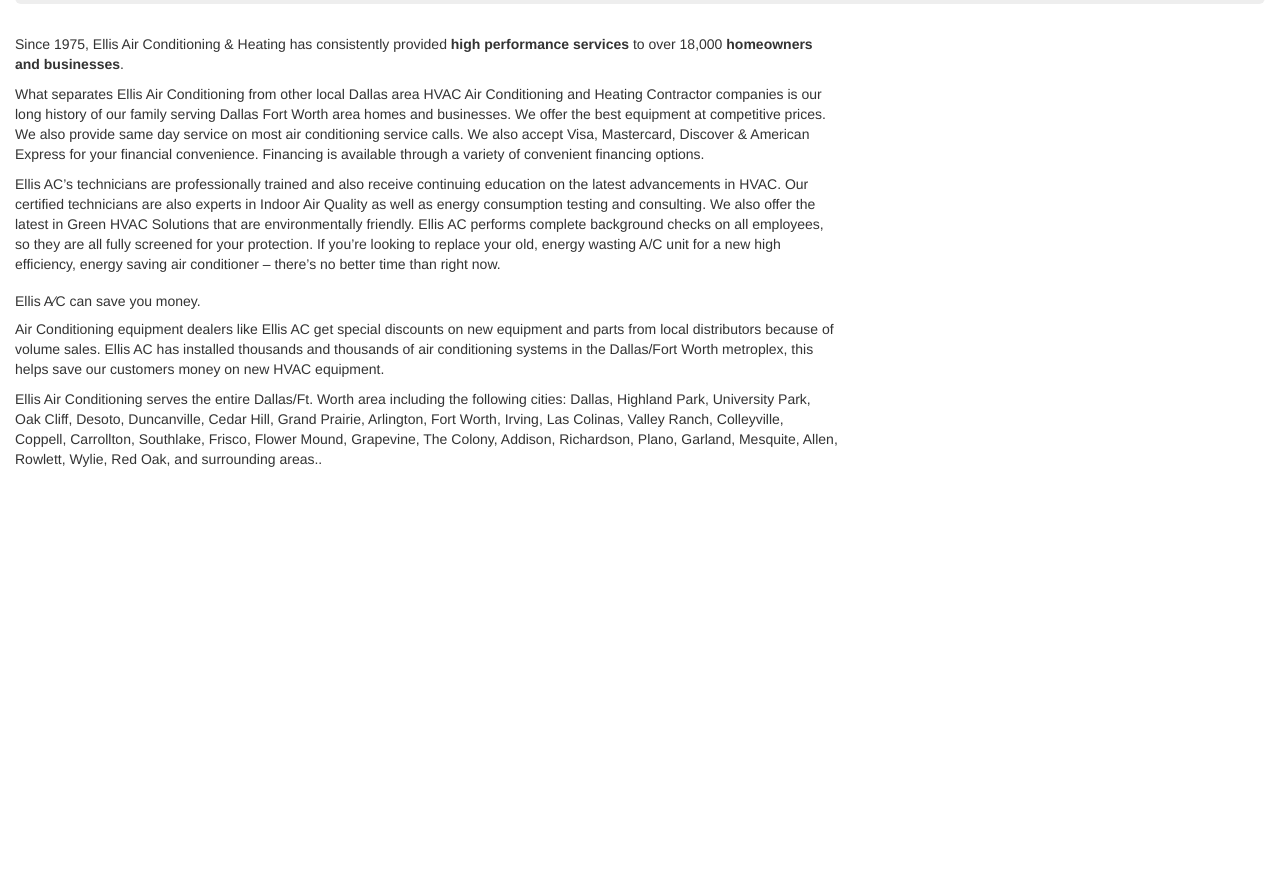
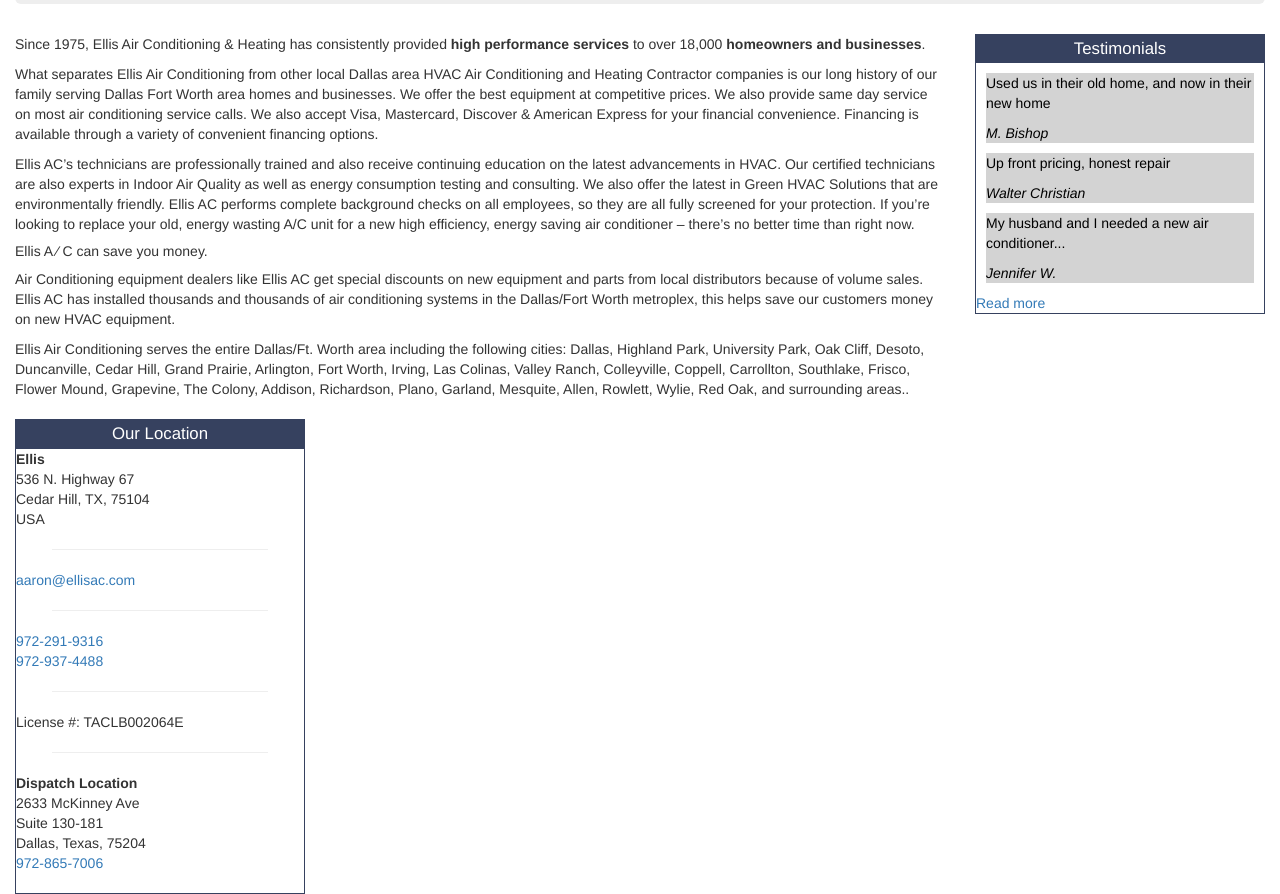
Before and after one commit to jessie4rue/ellisacwebsite, a plain HTML site: page index.html in a window 1280 px wide. Shown: the part 1334-2228 px from the top of the page. Before the commit the page ends 1813 px from the top, so only its background shows below. Drawn offline with nearby package versions, Linux system fonts and the light colour scheme.

Commit message:
Add sidebar and related CSS

```diff
--- a/css/custom.css
+++ b/css/custom.css
@@ -25,3 +25,29 @@
 .img-center {
 	margin: 0 auto;
 }
+
+.sidebar {
+	border: 1px ridge #36415F;
+}
+
+.sidebar h5 {
+	padding: .3em 0;
+	margin: 0;
+	background-color: #36415f;
+	color:#fff;
+	font-size:1.2em;
+}
+
+.testimonial {
+	background-color: lightgrey;
+	margin: 10px;
+	color:#000;
+}
+
+#ourLocation hr {
+	width:75%;
+}
+
+#ourLocation{
+	margin-top: 10px;
+}
--- a/index.html
+++ b/index.html
@@ -62,7 +62,7 @@
 
 	<div class="container-fluid">
 
-		<div id="carouselwrapper" class="hidden-xs">
+		<div id="carouselwrapper">
 			<div id="carousel" class="carousel slide" data-ride="carousel">
 				<!-- Indicators -->
 				<ol class="carousel-indicators">
@@ -171,40 +171,76 @@
 			</div> <!-- /.row -->
 		</div> <!-- /.jumbotron -->
 		<div class="row">
-			<div class="col-md-8">
+			<div class="col-sm-9">
 				<p>
 					Since 1975, Ellis Air Conditioning &amp; Heating has consistently provided <strong>high performance services</strong> to over 18,000 <strong>homeowners and businesses</strong>.
 				</p>
-			</div>
-		</div>
-		<div class="row">
-			<div class="col-md-8">
 				<p>
 					What separates Ellis Air Conditioning from other local Dallas area HVAC Air Conditioning and Heating Contractor companies is our long history of our family serving Dallas Fort Worth area homes and businesses. We offer the best equipment at competitive prices. We also provide same day service on most air conditioning service calls. We also accept Visa, Mastercard, Discover &amp; American Express for your financial convenience. Financing is available through a variety of convenient financing options.
 				</p>
 				<p>
 					Ellis AC’s technicians are professionally trained and also receive continuing education on the latest advancements in HVAC. Our certified technicians are also experts in Indoor Air Quality as well as energy consumption testing and consulting. We also offer the latest in Green HVAC Solutions that are environmentally friendly. Ellis AC performs complete background checks on all employees, so they are all fully screened for your protection. If you’re looking to replace your old, energy wasting A/C unit for a new high efficiency, energy saving air conditioner – there’s no better time than right now.
 				</p>
-			</div>
-		</div>
-		<div class="row">
-			<div class="col-md-8">
-				<h5>Ellis A&frasl;C can save you money.</h5>
-			</div>
-		</div>
-		<div class="row">
-			<div class="col-md-8">
+				<h5>Ellis A &frasl; C can save you money.</h5>
 				<p>
-					Air Conditioning equipment dealers like Ellis AC get special discounts on new equipment and parts from local distributors because of volume sales. Ellis AC has installed thousands and thousands of air conditioning systems in the Dallas/Fort Worth metroplex, this helps save our customers money on new HVAC equipment.
+						Air Conditioning equipment dealers like Ellis AC get special discounts on new equipment and parts from local distributors because of volume sales. Ellis AC has installed thousands and thousands of air conditioning systems in the Dallas/Fort Worth metroplex, this helps save our customers money on new HVAC equipment.
 				</p>
 				<p>
-					Ellis Air Conditioning serves the entire Dallas/Ft. Worth area including the following cities: Dallas, Highland Park, University Park, Oak Cliff, Desoto, Duncanville, Cedar Hill, Grand Prairie, Arlington, Fort Worth, Irving, Las Colinas, Valley Ranch, Colleyville, Coppell, Carrollton, Southlake, Frisco, Flower Mound, Grapevine, The Colony, Addison, Richardson, Plano, Garland, Mesquite, Allen, Rowlett, Wylie, Red Oak, and surrounding areas..
+						Ellis Air Conditioning serves the entire Dallas/Ft. Worth area including the following cities: Dallas, Highland Park, University Park, Oak Cliff, Desoto, Duncanville, Cedar Hill, Grand Prairie, Arlington, Fort Worth, Irving, Las Colinas, Valley Ranch, Colleyville, Coppell, Carrollton, Southlake, Frisco, Flower Mound, Grapevine, The Colony, Addison, Richardson, Plano, Garland, Mesquite, Allen, Rowlett, Wylie, Red Oak, and surrounding areas..
 				</p>
+
+			</div> <!-- /.col-sm-8 /.col-md-10 -->
+			<div class="col-sm-3">
+				<div id="testimonials" class="sidebar">
+					<h5 class="text-center">Testimonials</h5>
+					<div class="testimonial">
+						<p>Used us in their old home, and now in their new home</p>
+						<p><em>M. Bishop</em></p>
+					</div>
+					<div class="testimonial">
+						<p>Up front pricing, honest repair</p>
+						<p><em>Walter Christian</em></p>
+					</div>
+					<div class="testimonial">
+						<p>My husband and I needed a new air conditioner...</p>
+						<p><em>Jennifer W.</em></p>
+					</div>
+					<a href="#">Read more</a>
+				</div> <!-- /#testimonials -->
+			</div>
+		</div> <!-- /.row -->
+		<div class="row">
+			<div class="col-sm-3">
+				<div id="ourLocation" class="sidebar">
+					<h5 class="text-center">Our Location</h5>
+					<address>
+						<strong>Ellis</strong><br>
+						 536 N. Highway 67<br>
+						 Cedar Hill, TX, 75104<br>
+						 USA
+						 <hr>
+						 <a href="mailto:aaron@ellisac.com">aaron@ellisac.com</a>
+					</address>
+						 <hr>
+						 <a href="tel:+19722919316">972-291-9316</a><br>
+						 <a href="tel:+19729374488">972-937-4488</a>
+						 <hr>
+					<address>
+						License #: TACLB002064E
+						<hr>
+						<strong>Dispatch Location</strong><br>
+						2633 McKinney Ave<br>
+						Suite 130-181<br>
+						Dallas, Texas, 75204<br>
+						<a href="tel:+19728657006">972-865-7006</a>
+					</address>
+				</div>
 			</div>
 		</div>
 
+	</div> <!-- /.container -->
 
-	</div> <!-- /.container -->
+	<div class="container-fluid myFooter"></div>
 
     <!-- jQuery (necessary for Bootstrap's JavaScript plugins) -->
     <script src="https://ajax.googleapis.com/ajax/libs/jquery/1.11.2/jquery.min.js"></script>
```
